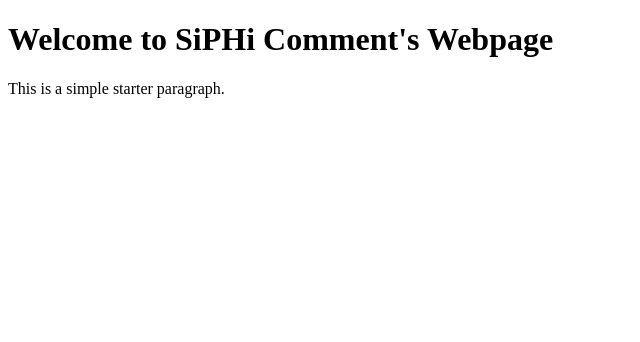
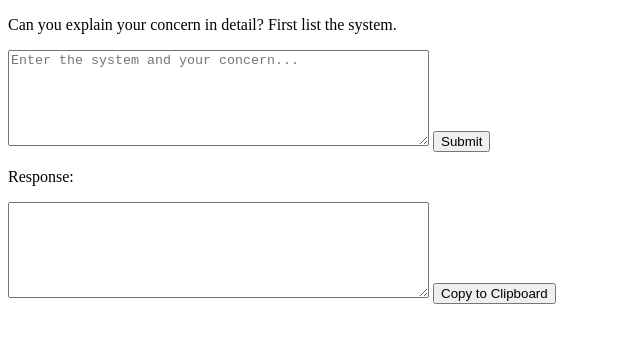
Before and after one commit to marlonlynn/SiPHi_comment, a plain HTML site: page index.html in a window 1280 px wide. Shown: the whole page, without its empty margins (0-640 px from the left). Drawn offline with Linux system fonts and the light colour scheme.

Commit message:
Update index.html

```diff
--- a/index.html
+++ b/index.html
@@ -3,10 +3,20 @@
 <head>
     <meta charset="UTF-8">
     <meta name="viewport" content="width=device-width, initial-scale=1.0">
-    <title>SiPHi Comment Page</title>
+    <title>Chat with ChatGPT</title>
 </head>
 <body>
-    <h1>Welcome to SiPHi Comment's Webpage</h1>
-    <p>This is a simple starter paragraph.</p>
+    <div>
+        <p>Can you explain your concern in detail? First list the system.</p>
+        <textarea id="userInput" rows="6" cols="50" placeholder="Enter the system and your concern..."></textarea>
+        <button onclick="sendMessage()">Submit</button>
+    </div>
+    <div>
+        <p>Response:</p>
+        <textarea id="response" rows="6" cols="50" readonly></textarea>
+        <button onclick="copyToClipboard()">Copy to Clipboard</button>
+    </div>
+
+    <script src="script.js"></script>
 </body>
 </html>
```
